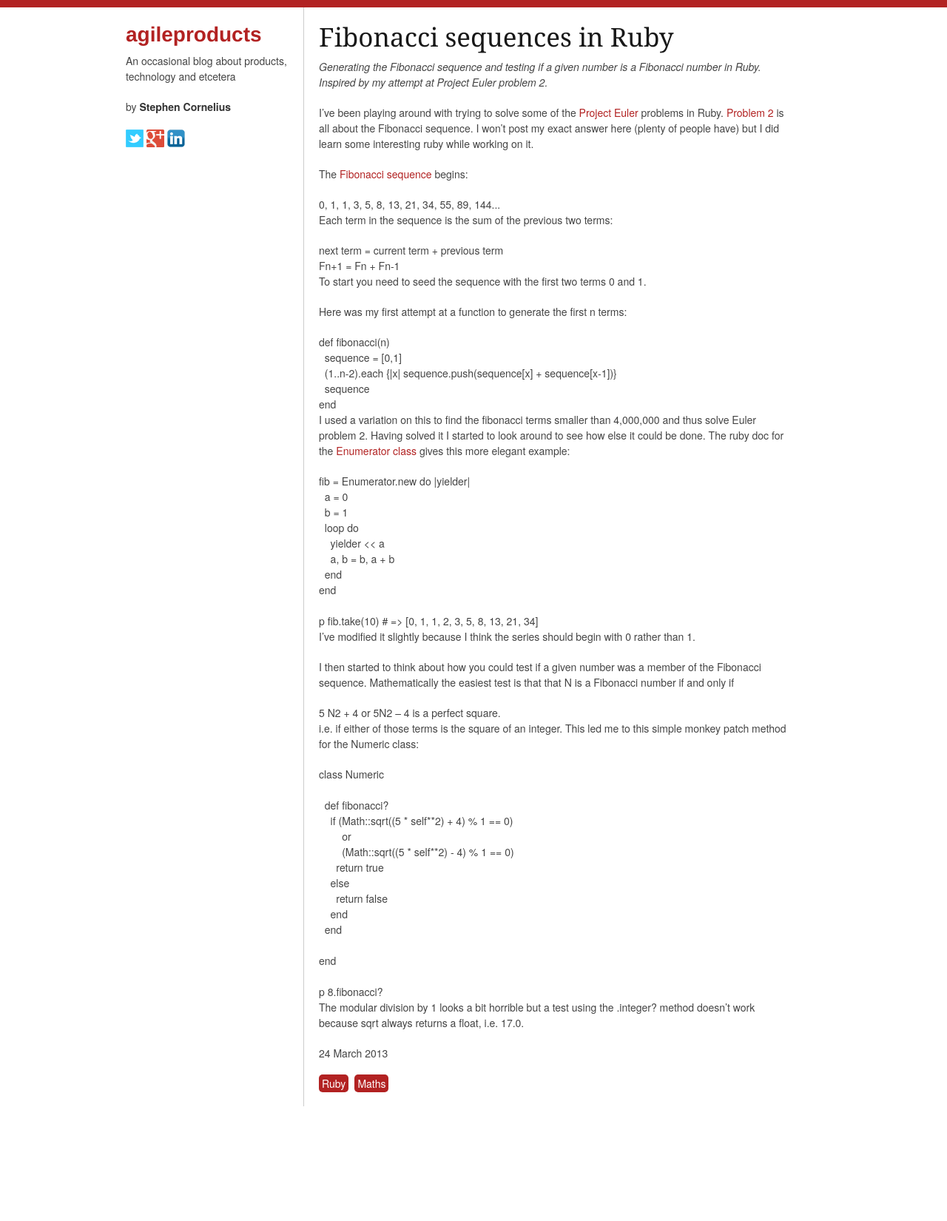
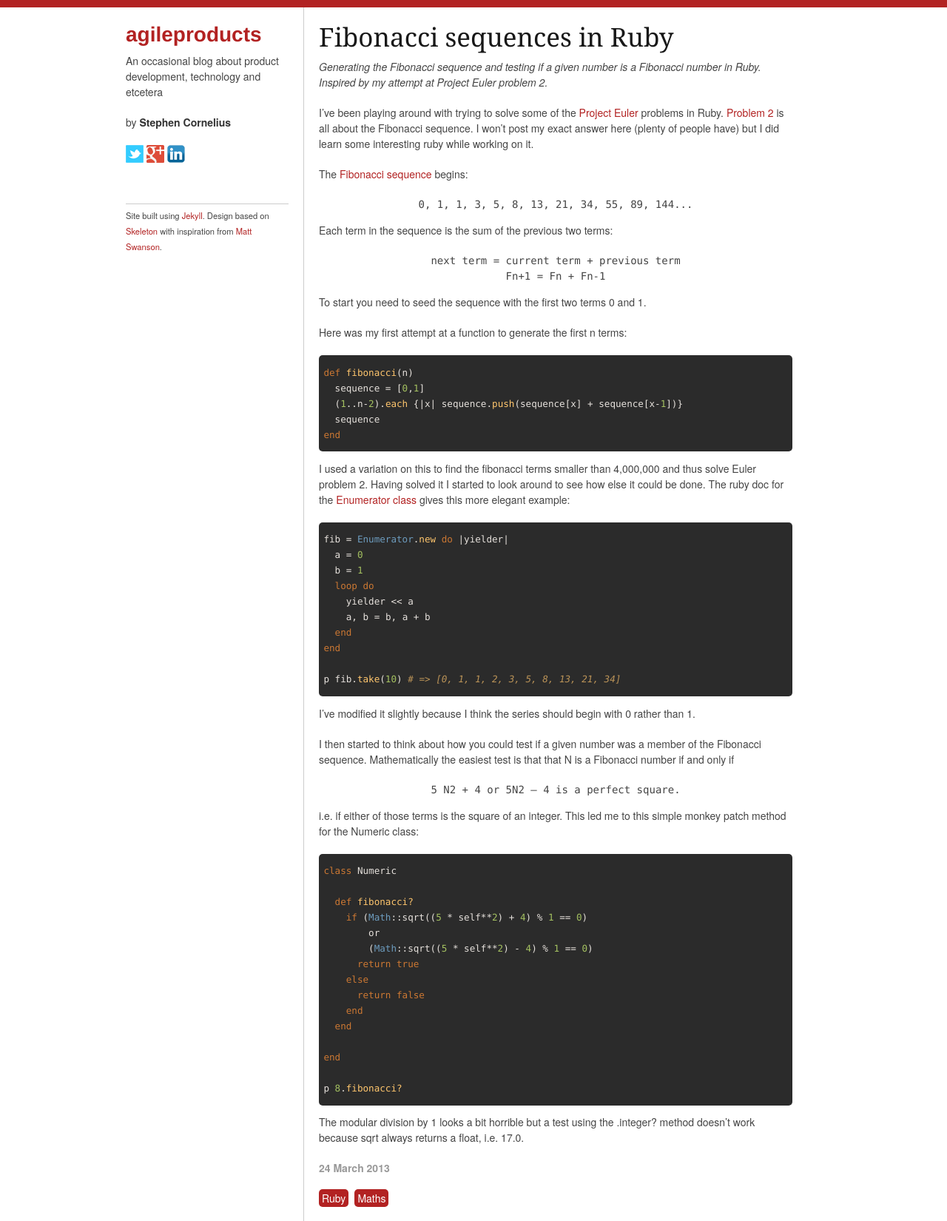
Before and after one commit to agileproducts/blogsource, a Jekyll site: the page built from _posts/2013-03-24-fibonacci_sequences_in_ruby.md, in a window 1280 px wide. Shown: the whole page at 74% size. Built offline with Jekyll 4.4.1, drawn with Linux system fonts in a browser that asks for light colours; some web fonts are replaced; before the commit the page ends 1495 px from its top, so only the background shows below that.

Commit message:
basic redesign complete

```diff
--- a/_includes/header.html
+++ /dev/null
@@ -1,4 +0,0 @@
-<div id="header">
-  <h1 id="logo"><a href="/">A<span class="a">GILE</span>P<span class="a">RODUCTS</span></a></h1>
-  <h2 id="strapline">Products, Technology, Etcetera</h2>
-</div>
--- a/_includes/sidebar.html
+++ b/_includes/sidebar.html
@@ -1,6 +1,6 @@
 <div>
   <h1 class="sitename"><a href="/">agileproducts</a></h1>
-  <p class="tagline">An occasional blog about products, technology and etcetera</p>
+  <p class="tagline">An occasional blog about product development, technology and etcetera</p>
 
   <div class="mobile_away">
   <p>by <strong><span itemprop="author" itemtype="http://schema.org/Person">Stephen Cornelius</span></strong></p>
@@ -9,6 +9,11 @@
     <a href="http://twitter.com/#!/stphencornelius" title="Follow me on Twitter" onMousedown="_gaq.push(['_trackEvent', 'Links', 'Twitter']);"><img src="/assets/images/twitter.png"/></a>
     <a href="https://plus.google.com/116017560330628192192?rel=author" title="Find me on Google +" onMousedown="_gaq.push(['_trackEvent', 'Links', 'Google +']);"><img src="/assets/images/gPlus_red.png" width="24" height="24"/></a>
     <a href="http://www.linkedin.com/profile/view?id=2732644" title="Look me up on LinkedIn" onMousedown="_gaq.push(['_trackEvent', 'Links', 'LinkedIn']);"><img src="/assets/images/linkedin24.png"/></a>
+  </div>
+
+  <div id="sidebar_footer">
+	<div class="small_print">Site built using <a href="http://jekyllrb.com">Jekyll</a>. Design based on <a href="www.getskeleton.com/">Skeleton</a> with inspiration from <a href="http://mdswanson.com/">Matt Swanson</a>.
+	</div>
   </div>
 
   </div>
--- /dev/null
+++ b/assets/css/railscasts.css
@@ -0,0 +1,71 @@
+.highlight  { background: #2B2B2B; color: #E6E1DC}
+.highlight {  padding:1em 1%; margin-bottom:1em; border-radius:5px; overflow:hidden; font-family: Monaco, monospace; font-size:0.9em;}
+.highlight .hll { background-color: #ffffcc }
+.highlight .c { color: #BC9458; font-style: italic} /* Comment */
+.highlight .err { color: #E6E1DC} /* Error */
+.highlight .g { color: #E6E1DC} /* Generic */
+.highlight .k { color: #CC7833} /* Keyword */
+.highlight .l { color: #E6E1DC} /* Literal */
+.highlight .n { color: #E6E1DC} /* Name */
+.highlight .o { color: #E6E1DC} /* Operator */
+.highlight .x { color: #E6E1DC} /* Other */
+.highlight .p { color: #E6E1DC} /* Punctuation */
+.highlight .cm { color: #BC9458; font-style: italic} /* Comment.Multiline */
+.highlight .cp { color: #CC7833} /* Comment.Preproc */
+.highlight .c1 { color: #BC9458; font-style: italic} /* Comment.Single */
+.highlight .cs { color: #BC9458; font-style: italic} /* Comment.Special */
+.highlight .gd { color: #E6E1DC; background-color: #660000 } /* Generic.Deleted */
+.highlight .ge { color: #E6E1DC} /* Generic.Emph */
+.highlight .gr { color: #FFFFFF; background-color: #990000 } /* Generic.Error */
+.highlight .gh { color: #FFFFFF} /* Generic.Heading */
+.highlight .gi { color: #E6E1DC; background-color: #144212 } /* Generic.Inserted */
+.highlight .go { color: #E6E1DC} /* Generic.Output */
+.highlight .gp { color: #E6E1DC} /* Generic.Prompt */
+.highlight .gs { color: #E6E1DC} /* Generic.Strong */
+.highlight .gu { color: #FFFFFF} /* Generic.Subheading */
+.highlight .gt { color: #E6E1DC} /* Generic.Traceback */
+.highlight .kc { color: #CC7833} /* Keyword.Constant */
+.highlight .kd { color: #CC7833} /* Keyword.Declaration */
+.highlight .kn { color: #CC7833} /* Keyword.Namespace */
+.highlight .kp { color: #CC7833} /* Keyword.Pseudo */
+.highlight .kr { color: #CC7833} /* Keyword.Reserved */
+.highlight .kt { color: #DA4939} /* Keyword.Type */
+.highlight .ld { color: #E6E1DC} /* Literal.Date */
+.highlight .m { color: #A5C261} /* Literal.Number */
+.highlight .s { color: #A5C261} /* Literal.String */
+.highlight .na { color: #FFC66D} /* Name.Attribute */
+.highlight .nb { color: #E6E1DC} /* Name.Builtin */
+.highlight .nc { color: #E6E1DC} /* Name.Class */
+.highlight .no { color: #6D9CBE} /* Name.Constant */
+.highlight .nd { color: #E6E1DC} /* Name.Decorator */
+.highlight .ni { color: #E6E1DC} /* Name.Entity */
+.highlight .ne { color: #E6E1DC} /* Name.Exception */
+.highlight .nf { color: #FFC66D} /* Name.Function */
+.highlight .nl { color: #E6E1DC} /* Name.Label */
+.highlight .nn { color: #E6E1DC} /* Name.Namespace */
+.highlight .nx { color: #E6E1DC} /* Name.Other */
+.highlight .py { color: #E6E1DC} /* Name.Property */
+.highlight .nt { color: #CC7833} /* Name.Tag */
+.highlight .nv { color: #D0D0FF} /* Name.Variable */
+.highlight .ow { color: #E6E1DC} /* Operator.Word */
+.highlight .w { color: #E6E1DC} /* Text.Whitespace */
+.highlight .mf { color: #A5C261} /* Literal.Number.Float */
+.highlight .mh { color: #A5C261} /* Literal.Number.Hex */
+.highlight .mi { color: #A5C261} /* Literal.Number.Integer */
+.highlight .mo { color: #A5C261} /* Literal.Number.Oct */
+.highlight .sb { color: #A5C261} /* Literal.String.Backtick */
+.highlight .sc { color: #A5C261} /* Literal.String.Char */
+.highlight .sd { color: #A5C261} /* Literal.String.Doc */
+.highlight .s2 { color: #A5C261} /* Literal.String.Double */
+.highlight .se { color: #A5C261} /* Literal.String.Escape */
+.highlight .sh { color: #A5C261} /* Literal.String.Heredoc */
+.highlight .si { color: #A5C261} /* Literal.String.Interpol */
+.highlight .sx { color: #A5C261} /* Literal.String.Other */
+.highlight .sr { color: #A5C261} /* Literal.String.Regex */
+.highlight .s1 { color: #A5C261} /* Literal.String.Single */
+.highlight .ss { color: #A5C261} /* Literal.String.Symbol */
+.highlight .bp { color: #E6E1DC} /* Name.Builtin.Pseudo */
+.highlight .vc { color: #D0D0FF} /* Name.Variable.Class */
+.highlight .vg { color: #D0D0FF} /* Name.Variable.Global */
+.highlight .vi { color: #D0D0FF} /* Name.Variable.Instance */
+.highlight .il { color: #A5C261} /* Literal.Number.Integer.Long */
--- a/assets/css/sc.css
+++ b/assets/css/sc.css
@@ -1,3 +1,5 @@
+@import url("railscasts.css");
+
 body {
 	border-top: 10px solid #b22222;
 }
@@ -10,6 +12,12 @@ body {
   border-left:1px solid #CCC;
   padding-left: 20px;
   padding-top: 20px;
+}
+
+#sidebar_footer {
+	margin-top: 50px;
+	border-top:1px solid #CCC;
+	padding-top: 5px;
 }
 
 h1.sitename {
@@ -34,9 +42,28 @@ h1.sitename a {
 }
 
 
-a {
+a, a:visited {
 	color:#b22222;
 	text-decoration:none;
+}
+
+p.meta {
+	font-weight:bold;
+	color: #999;
+}
+
+.small_print {
+	font-size:0.8em;
+}
+
+.post ul {
+	list-style:disc inside none;
+	margin-left: 1em;
+	margin-bottom: 1em;
+}
+
+.post ul li {
+	margin-bottom:0.5em;
 }
 
 ul.pills {
@@ -58,6 +85,15 @@ ul.pills li a {
 	color: #FFF;
 }
 
+div.maths {
+	margin:1em 0;
+	text-align:center;
+	font-family: Monaco, monospace;
+}
+
+img {
+    max-width: 100%;
+}
 
 /* Mobile */
 @media only screen and (max-width: 767px) {
```
Also changed, not shown: _includes/footer.html (deleted, +0 -12 lines), past.html (deleted, +0 -19 lines), assets/css/old/basic.css (renamed from assets/css/basic.css), assets/css/old/enhanced.css (renamed from assets/css/enhanced.css), assets/css/old/reset.css (renamed from assets/css/reset.css), assets/css/old/typography.css (renamed from assets/css/typography.css).
